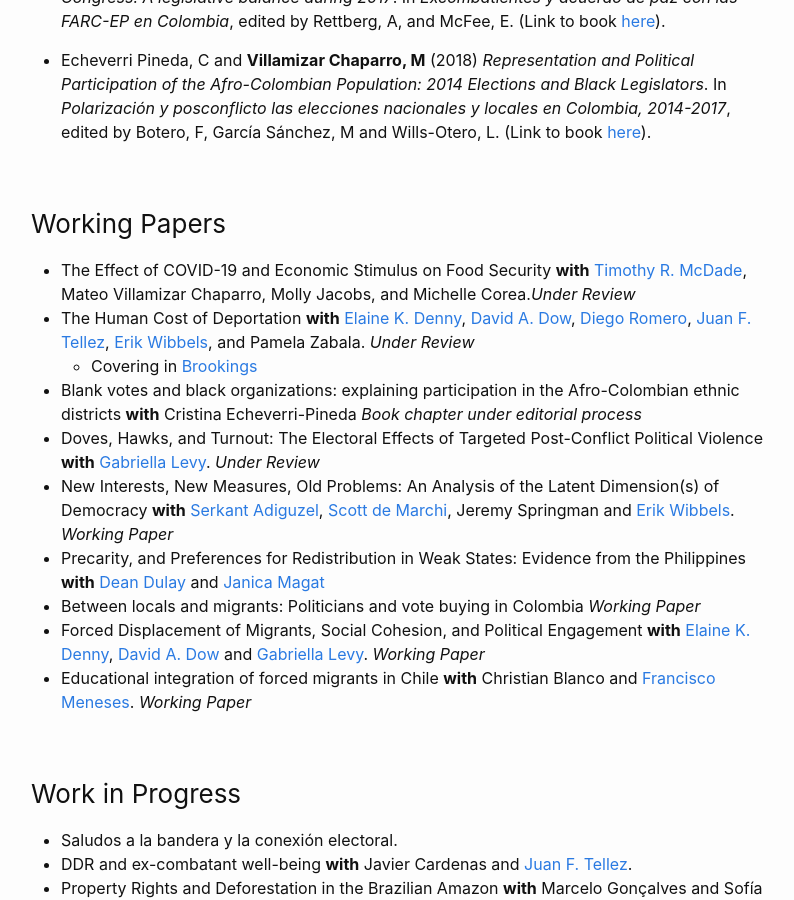
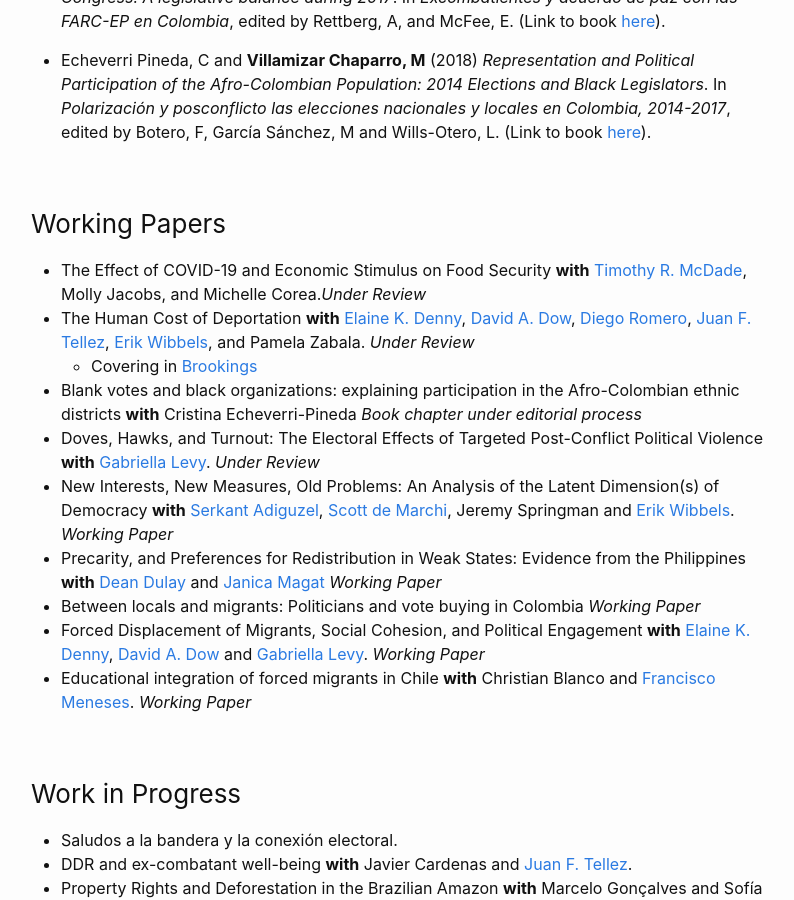
Before and after one commit to MateoVillamizarChaparro/MateoVillamizarChaparro.github.io, a Jekyll site: the page built from publications.md, in a window 1280 px wide and 900 px high, scrolled down 293 px. Shown: the whole window, without its empty margins (239-1033 px from the left). Built offline with Jekyll 4.4.1, drawn with Linux system fonts in a browser that asks for light colours; our own code applies the rules of GitHub Pages for plain Markdown files.

Commit message:
Update publications.md

```diff
--- a/publications.md
+++ b/publications.md
@@ -10,13 +10,13 @@ title: Publications
 
 ### Working Papers
 
-  - The Effect of COVID-19 and Economic Stimulus on Food Security **with** [Timothy R. McDade](https://trmcdade.github.io/),  Mateo Villamizar Chaparro, Molly Jacobs, and Michelle Corea.*Under Review*
+  - The Effect of COVID-19 and Economic Stimulus on Food Security **with** [Timothy R. McDade](https://trmcdade.github.io/),  Molly Jacobs, and Michelle Corea.*Under Review*
   - The Human Cost of Deportation **with** [Elaine K. Denny](https://faculty.ucmerced.edu/edenny/), [David A. Dow](https://sites.google.com/view/davidadow/home), [Diego Romero](https://diego-romero.com/), [Juan F. Tellez](https://juanftellez.com/), [Erik Wibbels](https://sites.duke.edu/wibbels/), and Pamela Zabala. *Under Review*
     - Covering in [Brookings](https://www.brookings.edu/blog/future-development/2021/04/02/4-things-the-biden-administration-should-pay-attention-to-with-the-border-crisis/)
   - Blank votes and black organizations: explaining participation in the Afro-Colombian ethnic districts **with** Cristina Echeverri-Pineda *Book chapter under editorial process*
   - Doves, Hawks, and Turnout: The Electoral Effects of Targeted Post-Conflict Political Violence **with** [Gabriella Levy](https://gabriellalevy.net/). *Under Review*
   - New Interests, New Measures, Old Problems: An Analysis of the Latent Dimension(s) of Democracy **with** [Serkant Adiguzel](http://serkantadiguzel.com/), [Scott de Marchi](http://sdemarchi.weebly.com/), Jeremy Springman and [Erik Wibbels](https://sites.duke.edu/wibbels/). *Working Paper*
-  - Precarity, and Preferences for Redistribution in Weak States: Evidence from the Philippines **with** [Dean Dulay](https://www.deandulay.com/) and [Janica Magat](https://janicamagat.com/)
+  - Precarity, and Preferences for Redistribution in Weak States: Evidence from the Philippines **with** [Dean Dulay](https://www.deandulay.com/) and [Janica Magat](https://janicamagat.com/) *Working Paper*
   - Between locals and migrants: Politicians and vote buying in Colombia *Working Paper*
   - Forced Displacement of Migrants, Social Cohesion, and Political Engagement **with** [Elaine K. Denny](https://faculty.ucmerced.edu/edenny/), [David A. Dow](https://sites.google.com/view/davidadow/home) and [Gabriella Levy](https://gabriellalevy.net/). *Working Paper*
   - Educational integration of forced migrants in Chile **with** Christian Blanco and [Francisco Meneses](https://fjmenese.github.io/). *Working Paper*
```
